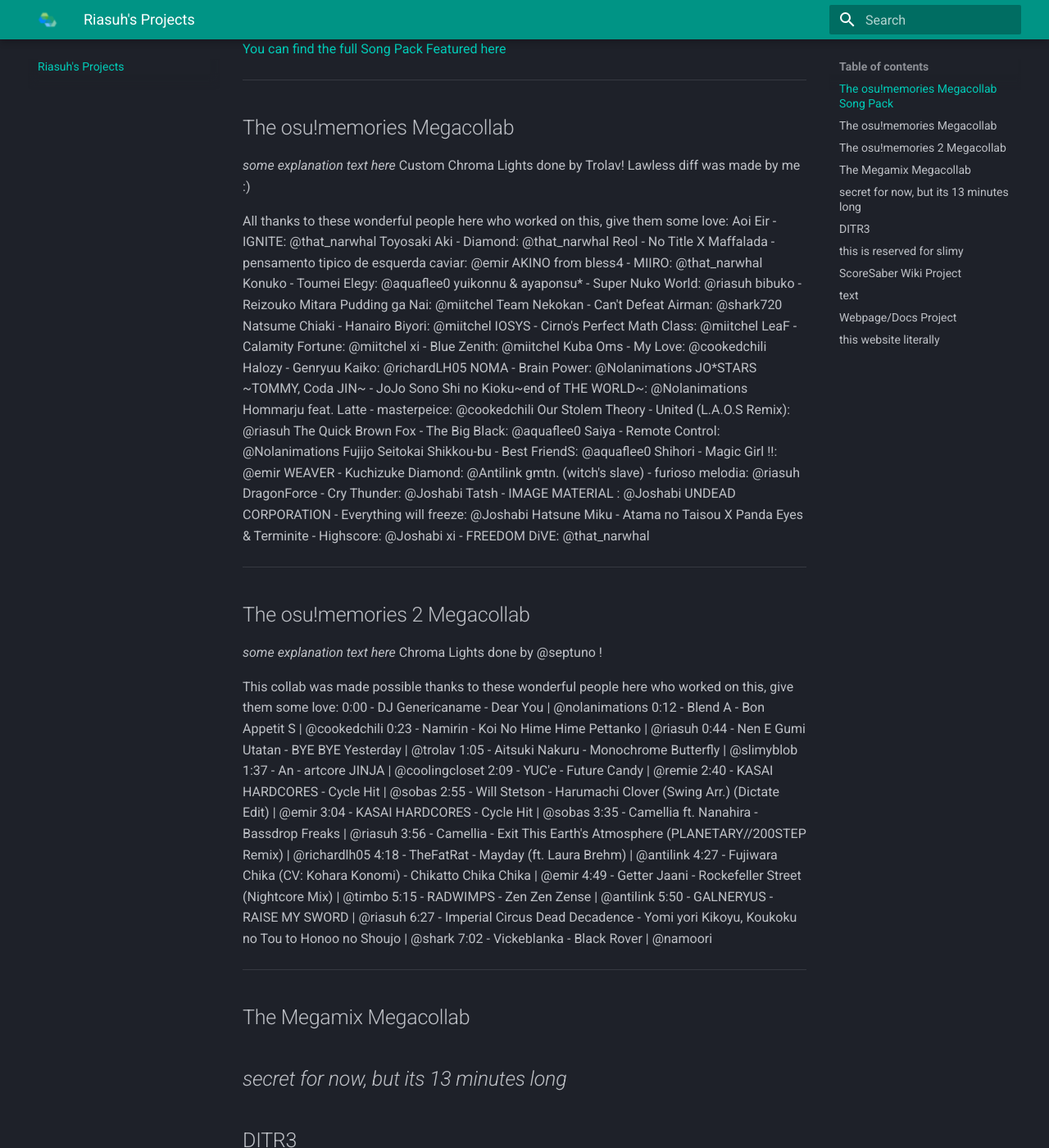
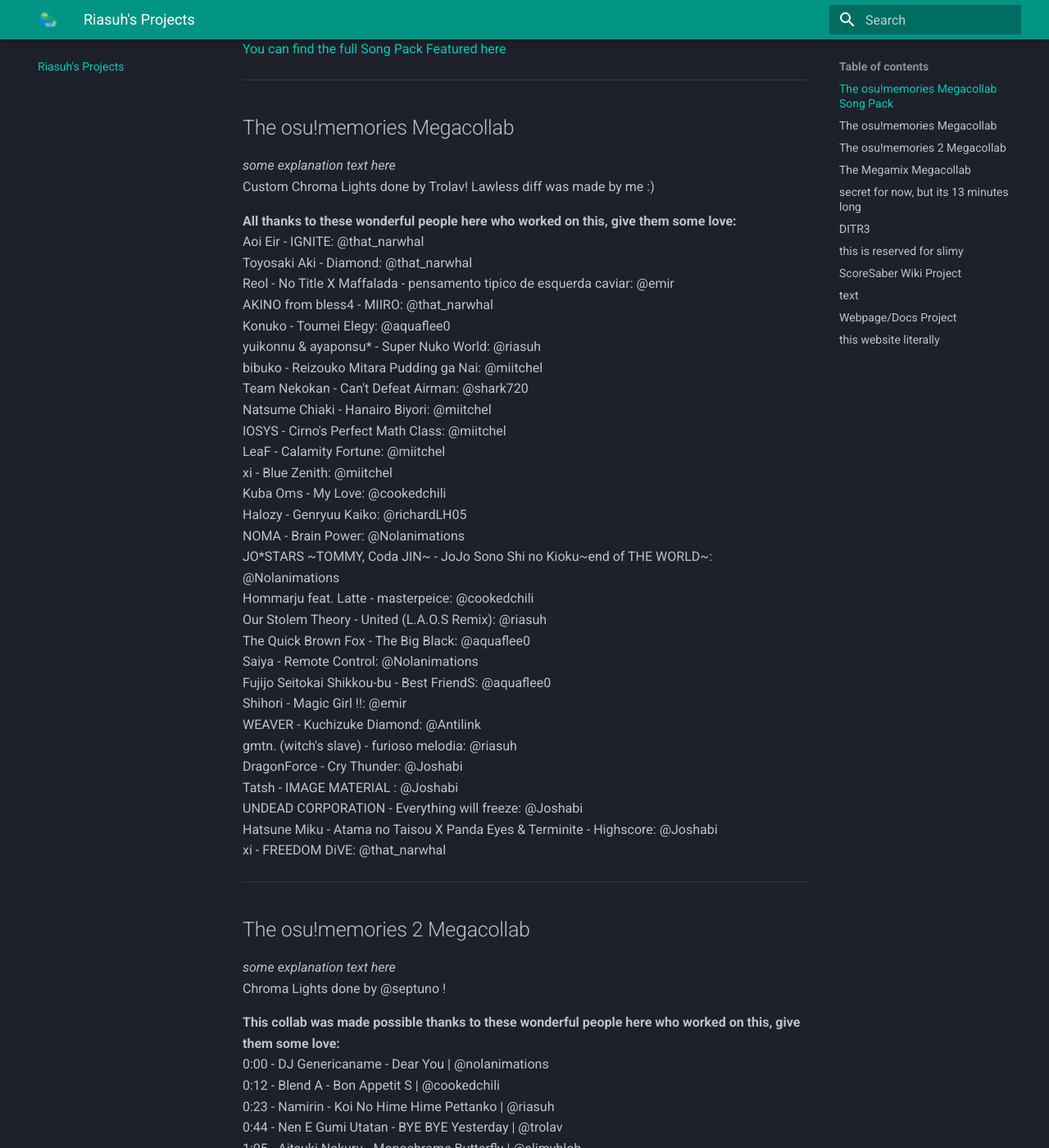
Before and after one commit to riasuh/main, an MkDocs documentation site: the page built from docs/ria_projects.md, in a window 1280 px wide and 1400 px high, scrolled down 583 px. Shown: the whole window at 82% size. Built offline with MkDocs 1.6.1 and Material for MkDocs 9.7.7, drawn with Linux system fonts in a browser that asks for light colours; some of the changed text lies outside the part shown.

Commit message:
newline fixes

```diff
--- a/docs/ria_projects.md
+++ b/docs/ria_projects.md
@@ -21,7 +21,7 @@
 *some explanation text here*
 Custom Chroma Lights done by Trolav! Lawless diff was made by me :)
 
-All thanks to these wonderful people here who worked on this, give them some love:
+**All thanks to these wonderful people here who worked on this, give them some love:**
 Aoi Eir - IGNITE: @that_narwhal
 Toyosaki Aki - Diamond: @that_narwhal
 Reol - No Title X Maffalada - pensamento tipico de esquerda caviar: @emir
@@ -56,7 +56,7 @@
 *some explanation text here*
 Chroma Lights done by @septuno !
 
-This collab was made possible thanks to these wonderful people here who worked on this, give them some love:
+**This collab was made possible thanks to these wonderful people here who worked on this, give them some love:**
 0:00 - DJ Genericaname - Dear You | @nolanimations
 0:12 - Blend A - Bon Appetit S | @cookedchili
 0:23 - Namirin - Koi No Hime Hime Pettanko | @riasuh
@@ -78,15 +78,19 @@
 7:02 - Vickeblanka - Black Rover | @namoori
 ---
 ## The Megamix Megacollab
+
 *secret for now, but its 13 minutes long*
 ---
 ## DITR3
+
 *this is reserved for slimy*
 ---
 ## ScoreSaber Wiki Project
+
 *text*
 ---
 ## Webpage/Docs Project
+
 *this website literally*
 ---
 
```
